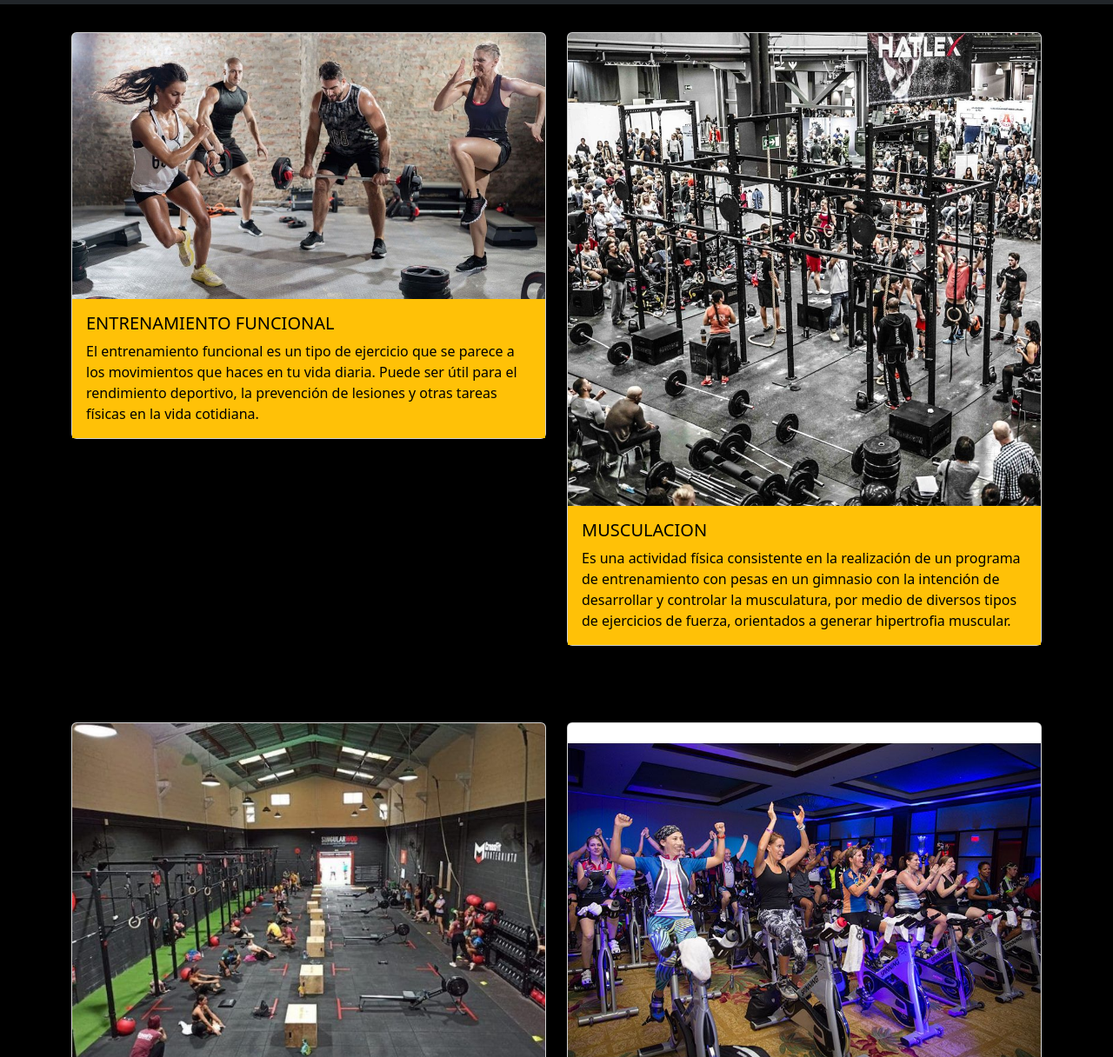
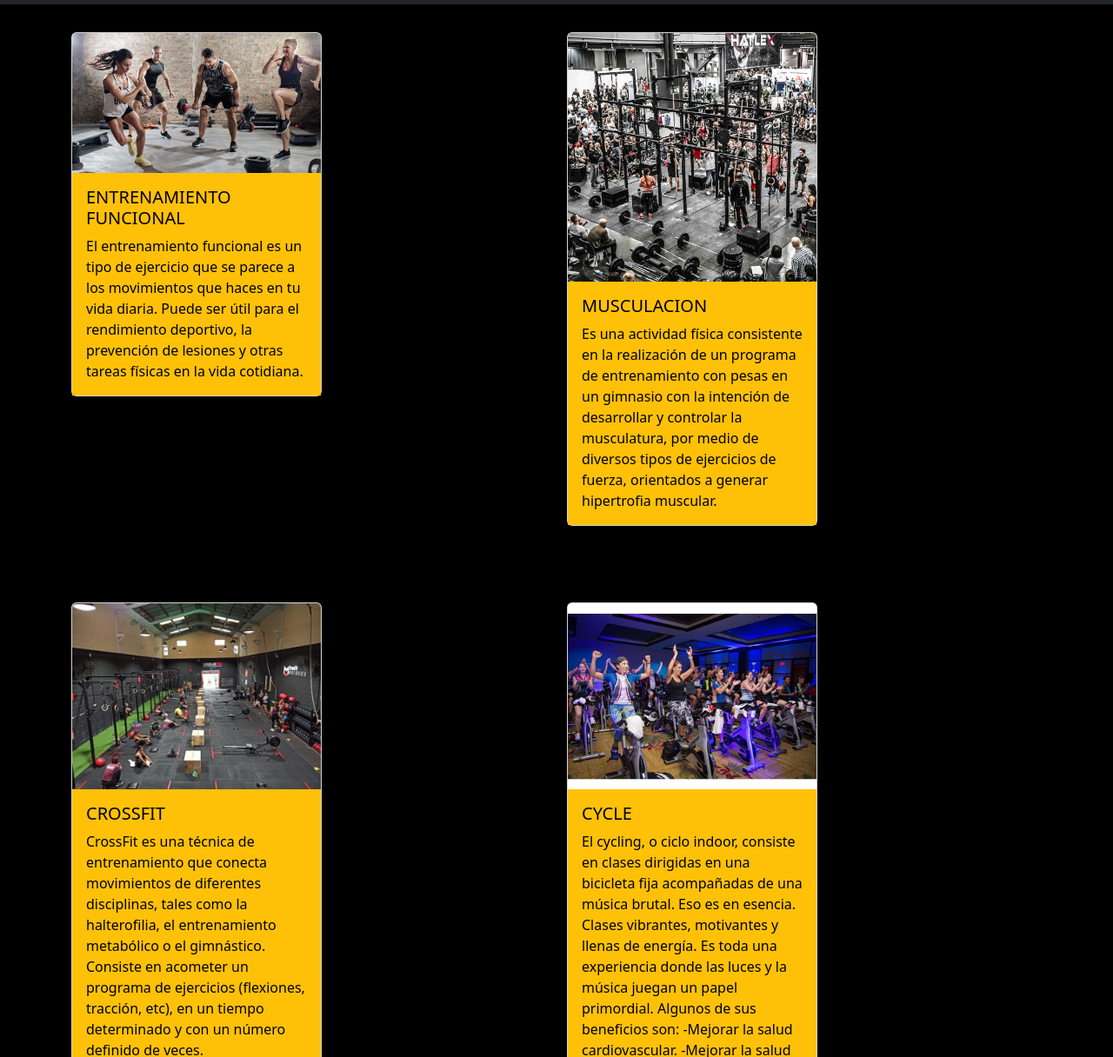
Before and after one commit to Solperezsanchez/Proyecto-finalSCSS-BS-Perez-Sanchez-Sol, a website: page pages/clases.html in a window 1280 px wide. Shown: the part 164-1380 px from the top of the page at 87% size. Drawn offline with nearby package versions, Linux system fonts and the light colour scheme.

Commit message:
acomodamos tamaño de cards

```diff
--- a/pages/clases.html
+++ b/pages/clases.html
@@ -139,7 +139,7 @@
       <div class="container">
         <div class="row row-cols-1 row-cols-md-2 g-4">
           <div class="col">
-            <div class="card">
+            <div class="card" style="width: 18rem;">
               <img
                 src="../img/clases/entrenamiento-funcional-clases.jpeg"
                 class="card-img-top"
@@ -157,7 +157,7 @@
             </div>
           </div>
           <div class="col">
-            <div class="card">
+            <div class="card" style="width: 18rem;">
               <img
                 src="../img/clases/musculacion-clases.jpeg"
                 class="card-img-top"
@@ -176,7 +176,8 @@
             </div>
           </div>
           <div class="col">
-            <div class="card">
+            <div class="card" style="width: 18rem
+            ;">
               <img
                 src="../img/clases/crossfit-clases.png"
                 class="card-img-top"
@@ -196,7 +197,7 @@
             </div>
           </div>
           <div class="col">
-            <div class="card">
+            <div class="card" style="width: 18rem;">
               <img
                 src="../img/clases/cycle-clases.jpeg"
                 class="card-img-top"
```
